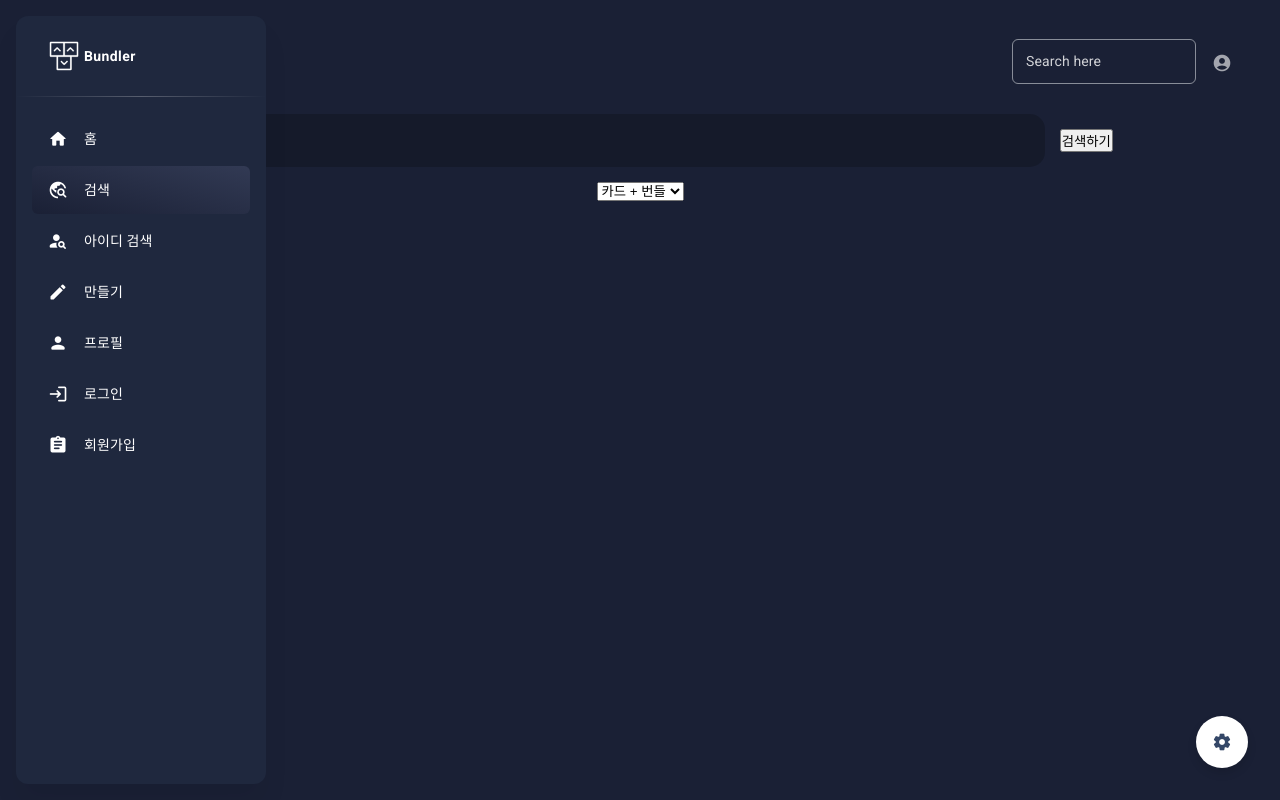
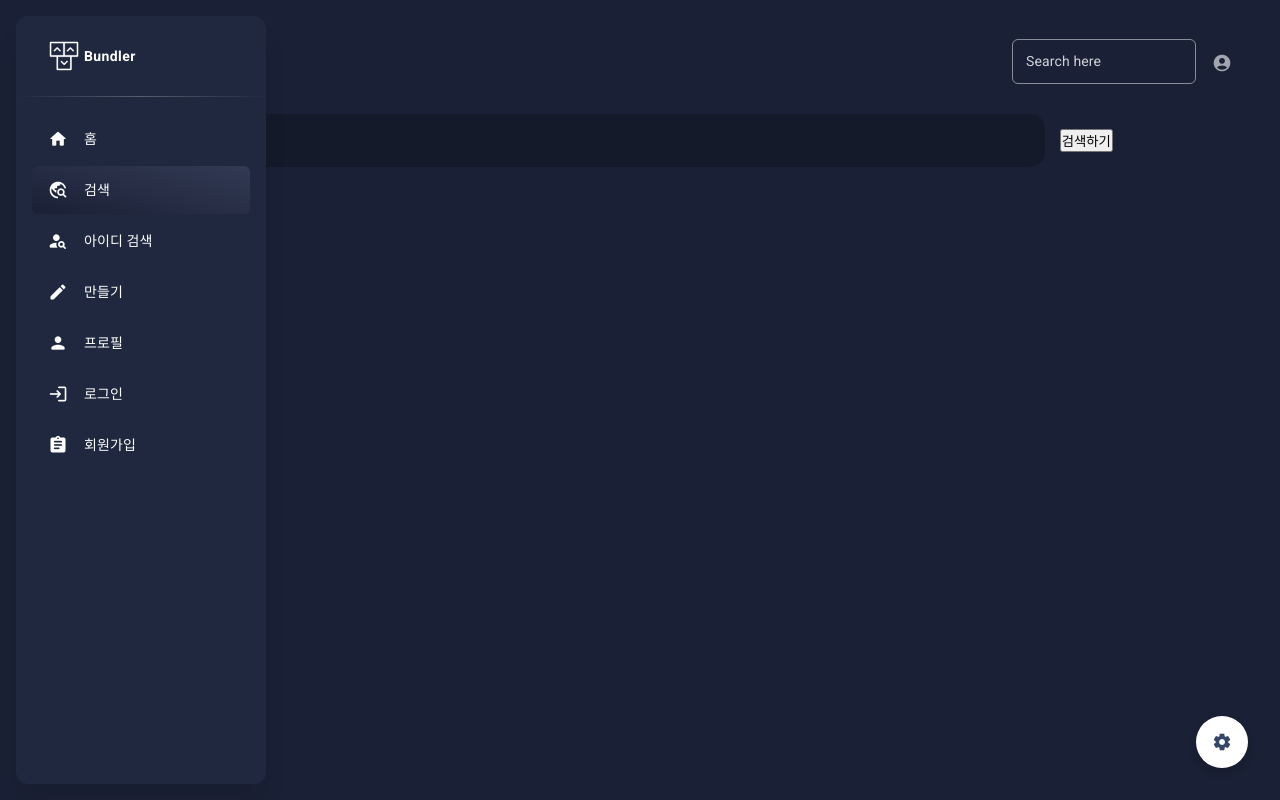
Before and after one commit to leehyeji319/Bundler, a React (Create React App) app in the folder frontend/react/: page /search in a window 1280 px wide. Built offline with nearby package versions, Linux system fonts and the light colour scheme.

Commit message:
feat: 피드 검색 카테고리 구현 server와 연결해서 데이터 넘어오는 것 확인 closes #S0812A810-158

```diff
--- a/frontend/react/src/pages/searchall/component/CardSearch.jsx
+++ b/frontend/react/src/pages/searchall/component/CardSearch.jsx
@@ -178,13 +178,7 @@ function CardSearch() {
           검색하기
         </button>
       </div>
-      <div
-        style={{
-          display: "flex",
-          justifyContent: "center",
-          alignItems: "center",
-        }}
-      >
+      <div>
         {/* 피드타입 */}
         <select onChange={feedTypeDropbox}>
           {FeedType.map((el) => (
```
